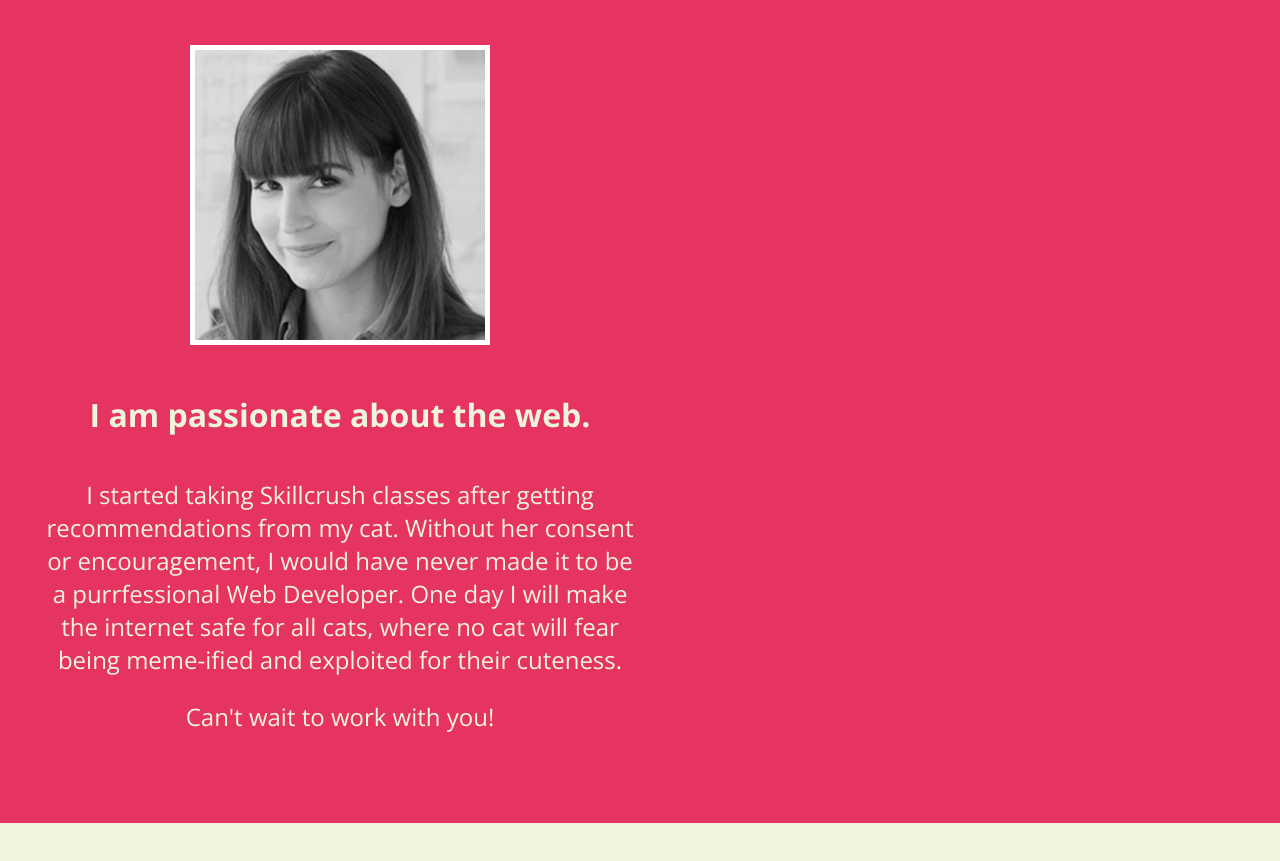
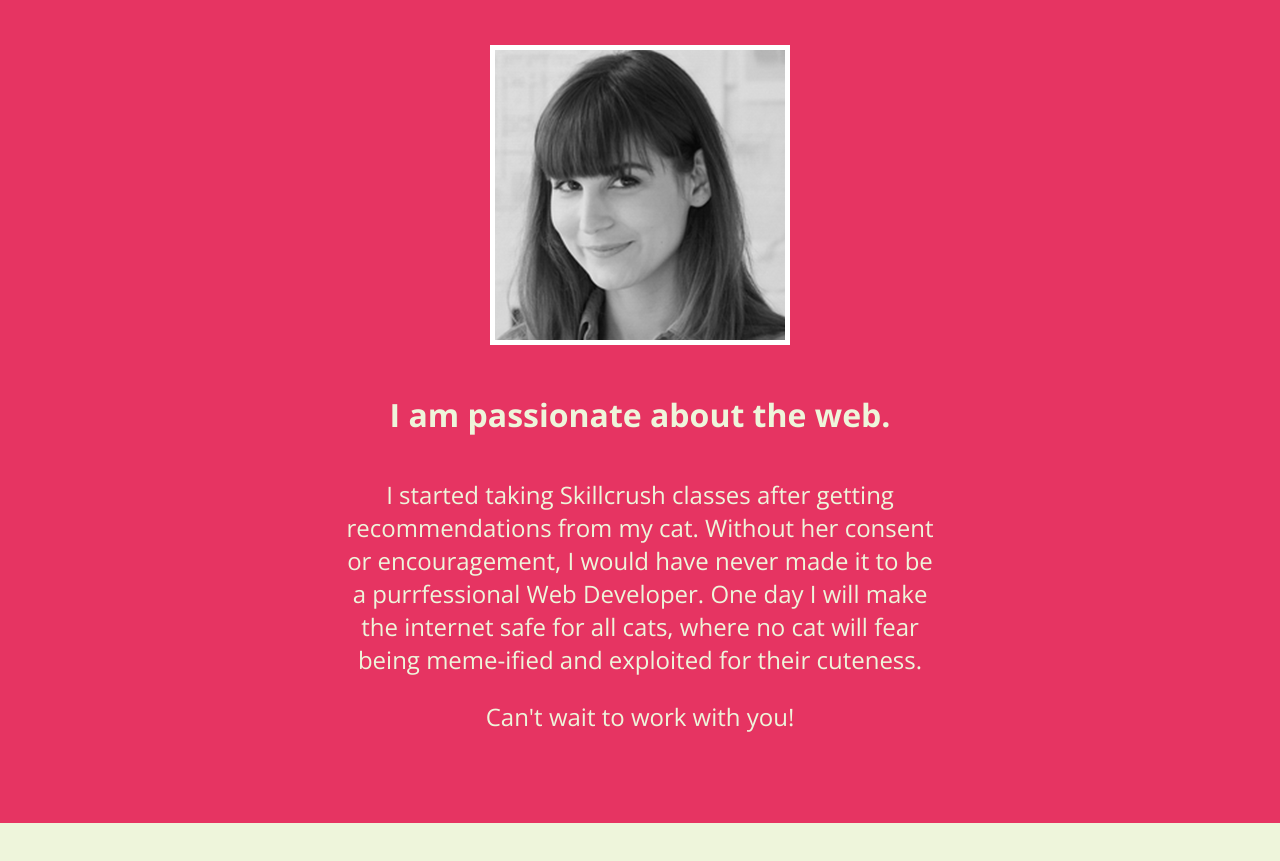
Before and after one commit to stephieyaknow/milestone-portfolio-project, a plain HTML site: page index.html in a window 1280 px wide. Shown: the part 1075-1936 px from the top of the page. Drawn offline with nearby package versions, Linux system fonts and the light colour scheme.

Commit message:
Added .gitignore and centered About Me

```diff
--- a/css/main.css
+++ b/css/main.css
@@ -116,6 +116,11 @@ h2 {
      color: #EEF5DB;
 }
 
+#about .half-width {
+     float: none;
+     margin: 0 auto;
+}
+
 #about h3 {
      font-family: 'Playfair Display', serif;
      font-size: 36pt;
```
Also changed, not shown: 1 other file.
